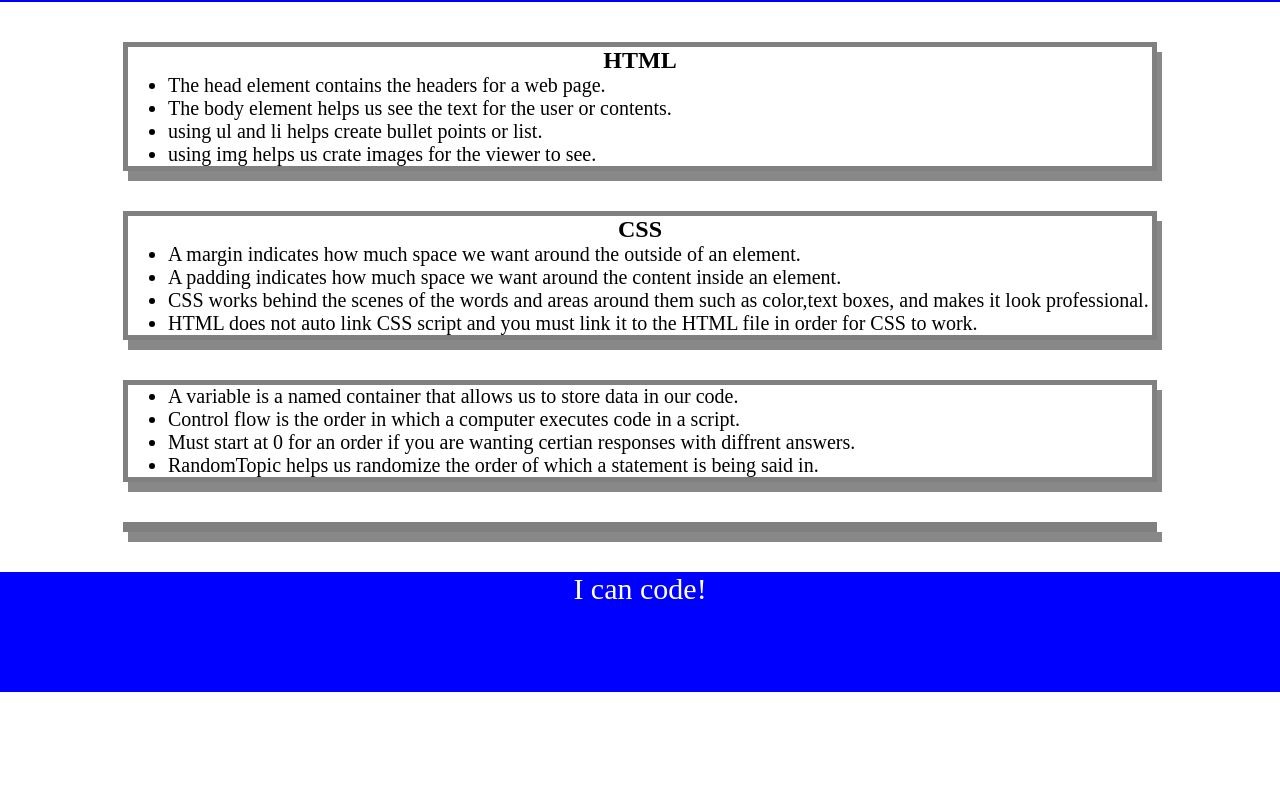
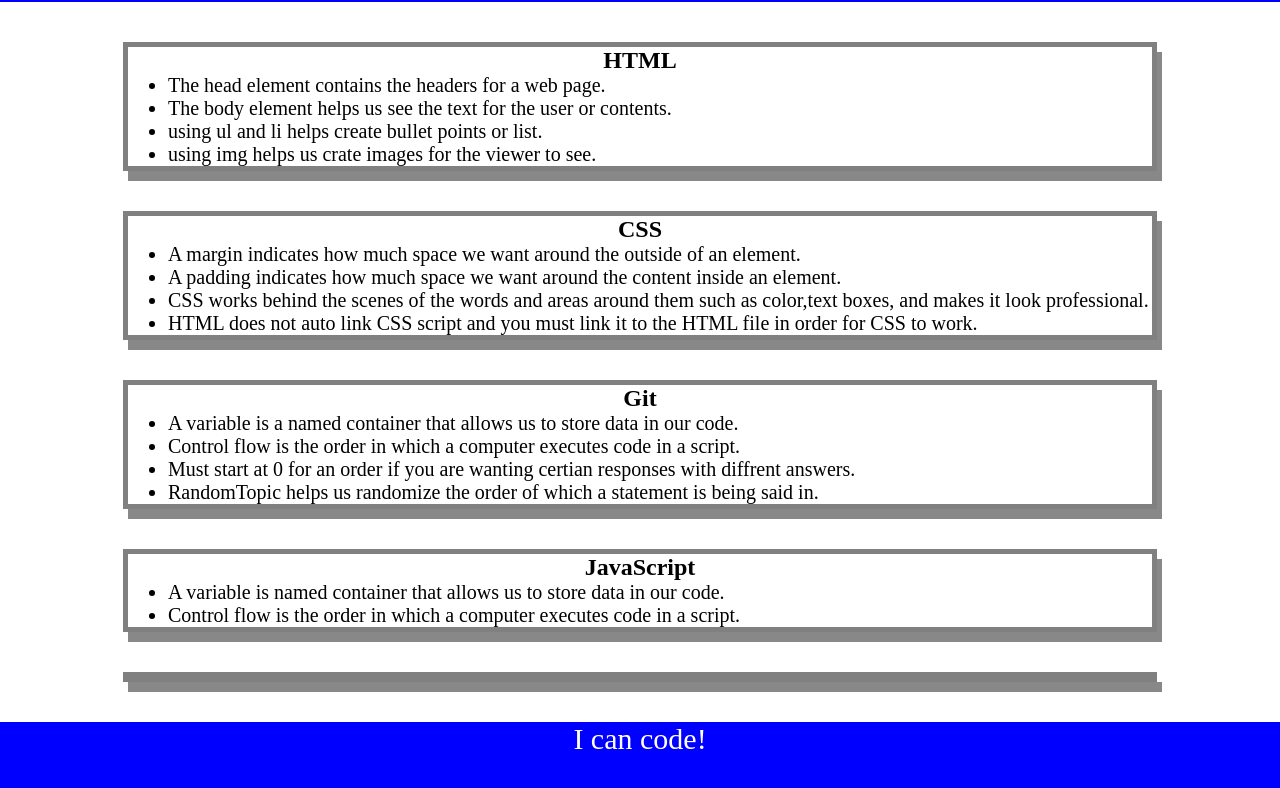
Before and after one commit to Alek901/prework-study-guide, a plain HTML site: page prework-study-guide/index.html in a window 1280 px wide. Shown: the part 118-906 px from the top of the page. Before the commit the page ends 810 px from the top, so only its background shows below. Drawn offline with Linux system fonts and the light colour scheme.

Commit message:
Update index.html
Update Index.html

```diff
--- a/prework-study-guide/index.html
+++ b/prework-study-guide/index.html
@@ -54,6 +54,7 @@
       </section>
 
       <section class="card" id="git-section">
+ <h2>Git</h2>
 
         <ul>
           <li>A variable is a named container that allows us to store data in our code.</li>
@@ -62,6 +63,16 @@
           <li>RandomTopic helps us randomize the order of which a statement is being said in.</li>
         </ul>
 
+      </section>
+
+      <section class="card" id="javascript-section">
+
+          <h2>JavaScript</h2>
+
+          <ul>
+            <li> A variable is named container that allows us to store data in our code.</li>
+            <li>Control flow is the order in which a computer executes code in a script.</li>
+          </ul>
       </section>
 
       <section class="card" id="javascript-section">
```
